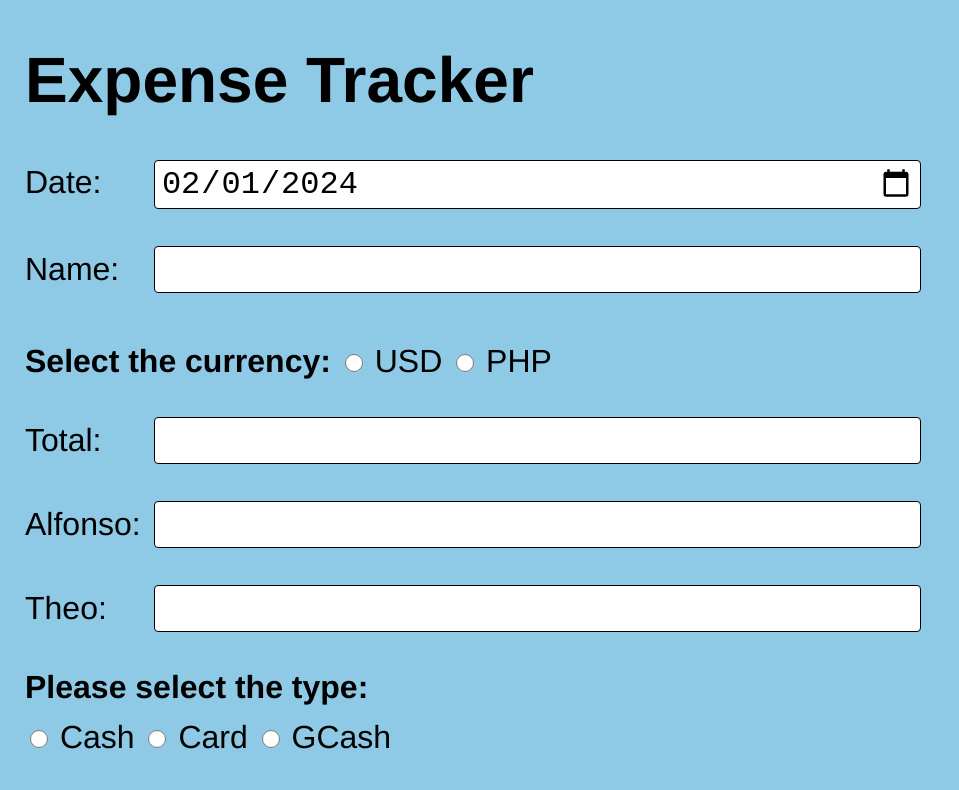
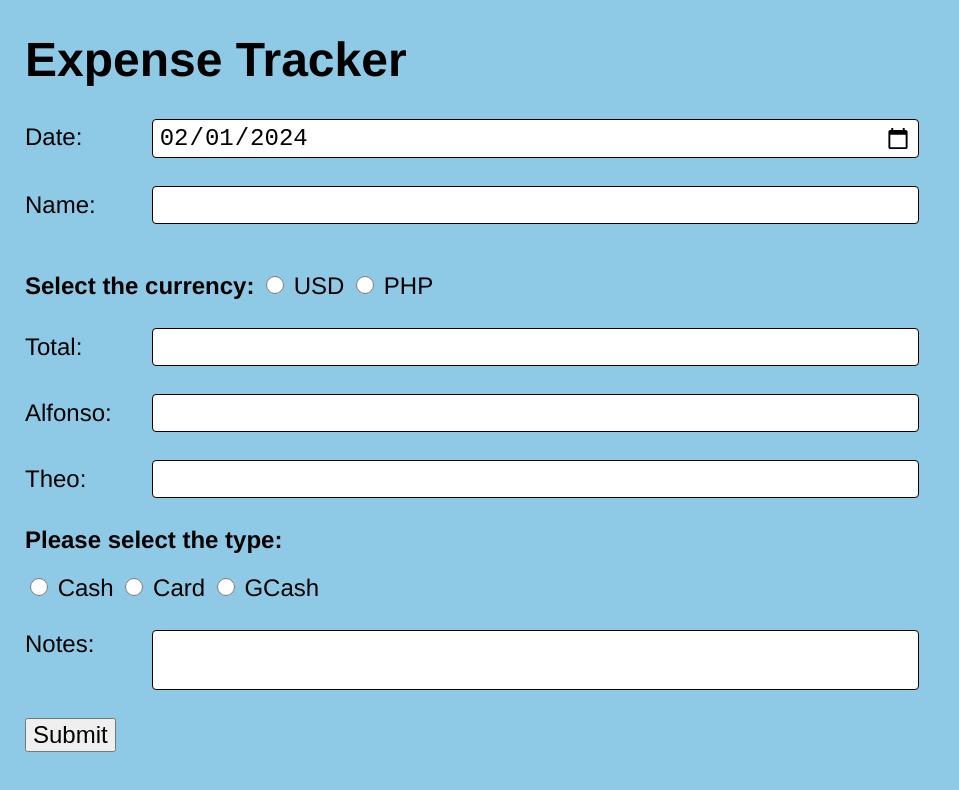
Before and after one commit to tnunez01/tnunez01.github.io, a plain HTML site: page index.html in a window 1280 px wide. Shown: the top 790 px of the page, without its empty margins (0-959 px from the left). Drawn offline with Linux system fonts and the light colour scheme.

Commit message:
Update style.css

```diff
--- a/style.css
+++ b/style.css
@@ -4,7 +4,7 @@ body {
     margin: 25px;
     background-color: green;
     font-family: helvetica, arial, sans-serif;
-    font-size: 32px;
+    font-size: 24px;
 }
 
 .inputLabel {
@@ -21,7 +21,7 @@ input[type=text], input[type=date] {
     padding: 10px 10px;
     border: 1px solid;
     border-radius: 4px;
-    font-size: 32px;
+    font-size: 24px;
 }
 
 [type="radio"] {
@@ -31,7 +31,7 @@ input[type=text], input[type=date] {
 }
 
 [type="submit"] {
-    font-size: 32px;
+    font-size: 24px;
 }
 
 #notesLabel {
```
